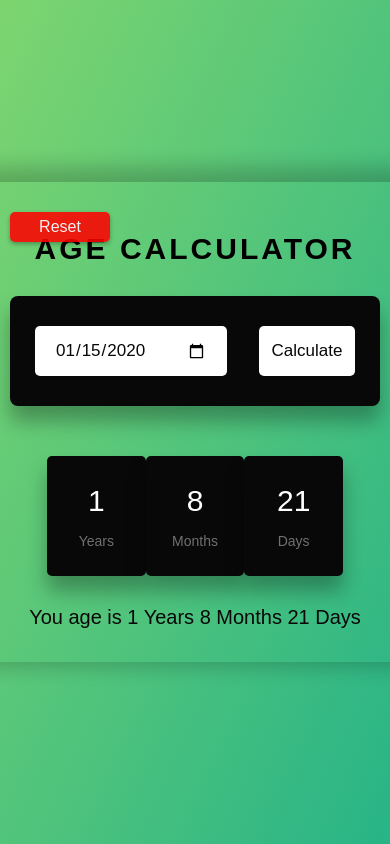
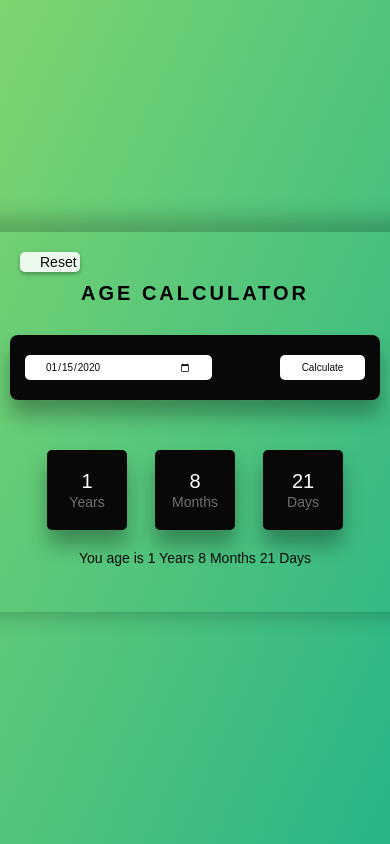
Before and after one commit to mahabub-bd/agecalculator, a website: page index.html in a window 390 px wide. Both pictures are taken after typing "2020-01-15" into the empty fields and a click on the button "Calculate". Shown: the top 844 px of the page. Drawn offline with Linux system fonts and the light colour scheme.

Commit message:
add markdown

```diff
--- a/app.js
+++ b/assets/js/app.js
@@ -1,50 +1,28 @@
-
+'use strict';
 const months = [31, 28, 31, 30, 31, 30, 31, 31, 30, 31, 30, 31];
-
-document.querySelector('#reset').addEventListener('click', function () {
-    defaultValue('--', '--', '--', 'Input Your Birth Date');
-
-});
-
-function defaultValue(textYears, textMonths, textdays, worning) {
-    document.getElementById('years').textContent = textYears;
-    document.getElementById('months').textContent = textMonths;
-    document.getElementById('days').textContent = textdays;
-    document.getElementById('worning').textContent = worning;
-}
-
 document.querySelector('#btn').addEventListener('click', function () {
-
-    // let inputDate = new Date(document.getElementById("date-input").value);
     let inputDate = document.querySelector('#date-input').value;
-
     if (inputDate == '') {
-        defaultValue('--', '--', '--', "You Don't put any value please Input Your Birth Date");
-
+        DisplayResult('-', '-', '-', "You don't put any value please input your birth date");
     }
-
-    else if (inputDate != '' || inputDate != undefined) {
+    else {
         inputDate = new Date(document.getElementById("date-input").value);
         let today = new Date();
-
         let birthMonth, birthDate, birthYear;
-
         let birthDetails = {
             date: inputDate.getDate(),
             month: inputDate.getMonth() + 1,
             year: inputDate.getFullYear()
-        }
+        };
 
         let currentYear = today.getFullYear();
         let currentMonth = today.getMonth() + 1;
         let currentDate = today.getDate();
 
-        leapChecker(currentYear)
+        leapChecker(currentYear);
         // Not Born check
-
-
         if (birthDetails.year > currentYear || (birthDetails.month > currentMonth && birthDetails.year == currentYear) || (birthDetails.date > currentDate && birthDetails.year == currentYear)) {
-            defaultValue('-', '-', '-', 'Not Born Yet');
+            DisplayResult('-', '-', '-', 'Not Born Yet');
             return;
         }
         // Calculate Birth Year
@@ -83,7 +61,7 @@ document.querySelector('#btn').addEventListener('click', function () {
         }
         else if (birthYear === 0) { message = `Your Age is ${birthMonth} Months ${birthDate} Days` }
 
-        displayResult(birthYear, birthMonth, birthDate, message);
+        DisplayResult(birthYear, birthMonth, birthDate, message);
 
     }
     // Lear year function
@@ -95,13 +73,17 @@ document.querySelector('#btn').addEventListener('click', function () {
             months[1] = 28;
         }
     }
-    // Dom Function
-    function displayResult(birthYear, birthMonth, birthDate, message) {
-        document.getElementById('years').textContent = birthYear;
-        document.getElementById('months').textContent = birthMonth;
-        document.getElementById('days').textContent = birthDate;
-        document.getElementById('worning').textContent = message;
+});
 
-    }
+// Reset Button
+document.querySelector('#reset').addEventListener('click', function () {
+    DisplayResult('-', '-', '-', 'Input Your Birth Date');
+});
 
-});
+// Dom Function
+function DisplayResult(birthYear, birthMonth, birthDate, message) {
+    document.getElementById('years').textContent = birthYear;
+    document.getElementById('months').textContent = birthMonth;
+    document.getElementById('days').textContent = birthDate;
+    document.getElementById('message').textContent = message;
+}
--- /dev/null
+++ b/assets/sass/_grid.scss
@@ -0,0 +1,58 @@
+.row {
+    max-width: $grid-width;
+    @include responsive(tablet) {
+      max-width: 48rem;
+      padding: 0 1.5rem;
+    }
+    margin: 0 auto;
+
+    &:not(:last-child) {
+      margin-bottom: $gutter-vertical;
+      @include responsive(tablet) {
+        margin-bottom: $gutter-vertical-small;
+      }
+    }
+
+    @include clearfix;
+
+    [class^="col-"] {
+      float: left;
+
+      &:not(:last-child) {
+        margin-right: $gutter-horizontal;
+        @include responsive(tablet) {
+          margin-right: 0;
+          margin-bottom: $gutter-vertical-small;
+        }
+      }
+      @include responsive(tablet) {
+        width: 100% !important;
+      }
+    }
+    .col-1-of-2 {
+      width: calc((100% - #{$gutter-horizontal}) / 2);
+    }
+    .col-1-of-3 {
+      width: calc((100% - 2 * #{$gutter-horizontal}) / 3);
+    }
+
+    .col-2-of-3 {
+      width: calc(
+        2 * ((100% - 2 * #{$gutter-horizontal}) / 3) + #{$gutter-horizontal}
+      );
+    }
+    .col-2-of-4 {
+      width: calc(
+        2 * ((100% - 3 * #{$gutter-horizontal}) / 4) + #{$gutter-horizontal}
+      );
+    }
+    .col-1-of-4 {
+      width: calc((100% - 3 * #{$gutter-horizontal}) / 4);
+    }
+
+    .col-3-of-4 {
+      width: calc(
+        3 * ((100% - 3 * #{$gutter-horizontal}) / 4) + 2 * #{$gutter-horizontal}
+      );
+    }
+  }
--- /dev/null
+++ b/assets/sass/_mixins.scss
@@ -0,0 +1,56 @@
+@mixin clearfix {
+  &::after {
+    content: "";
+    display: table;
+    clear: both;
+  }
+}
+// Media Quary
+/*
+  Mobile =              0-576 PX
+  Tablet =            576-768 PX
+  Tablet Portrait     768-900 PX
+  Tablet Landscape   900-1200 PX
+  Normal Style      1200-1800 PX
+
+  Big Desktop             1800PX+
+  */
+
+/*
+  $breakpoint arguement
+  -- phone
+  -- tablet
+  -- tab-port
+  -- tab-land
+  -- big-desktop
+  ORDER : Base + Typography > Genaral Layout + Grid > Page Layout  > Components
+  */
+@mixin responsive($breakpoint) {
+  @if $breakpoint == phone {
+    @media only screen and (max-width: 36em) {
+      //576px
+      @content;
+    }
+  } @else if $breakpoint == tablet {
+    @media only screen and (max-width: 46em) {
+      //768px
+      @content;
+    }
+  } @else if $breakpoint == tab-port {
+    @media only screen and (max-width: 56.25em) {
+      //900px
+      @content;
+    }
+  } @else if $breakpoint == desktop {
+    @media only screen and (max-width: 75em) {
+      //1200px
+      @content;
+    }
+  } @else if $breakpoint == big-desktop {
+    @media only screen and (min-width: 113em) {
+      //1800px+
+      @content;
+    }
+  }
+}
+// Media Quary
--- /dev/null
+++ b/assets/sass/_variables.scss
@@ -0,0 +1,5 @@
+// GRID
+$grid-width: 114rem;
+$gutter-vertical: 8rem;
+$gutter-vertical-small: 6rem;
+$gutter-horizontal: 6rem;
--- a/style.css
+++ b/assets/sass/main.scss
@@ -1,3 +1,7 @@
+@import "mixins";
+@import "variables";
+@import "grid";
+
 *,
 *::before,
 *::after {
@@ -17,18 +21,34 @@ body {
 }
 .container {
   position: relative;
-  width: 40%;
+  width: 60vw;
   min-width: 450px;
   position: absolute;
   transform: translate(-50%, -50%);
   left: 50%;
   top: 50%;
   padding: 50px 40px;
-
+  height: 600px;
   filter: blur(-1px);
   box-shadow: -5px -5px 20px 10px rgba(0, 0, 0, 0.2);
   border-radius: 12px;
-  height: 480px;
+
+  @include responsive(phone) {
+    width: 60%;
+    max-height: 380px;
+  }
+  @include responsive(tab-port) {
+    width: 80%;
+    height: 500px;
+  }
+  @include responsive(desktop) {
+    width: 80%;
+    height: 500px;
+  }
+  @include responsive(big-desktop) {
+    width: 50%;
+    height: 600px;
+  }
 }
 .container * {
   border: none;
@@ -40,8 +60,12 @@ body {
   background: #080808;
   padding: 30px 25px;
   border-radius: 8px;
-  box-shadow: 0 15px 20px rgb(0, 0, 0, 0.3);
+  box-shadow: 0 15px 20px rgba(0, 0, 0, 0.3);
   margin-bottom: 50px;
+  @include responsive(phone) {
+    padding: 20px 15px;
+    width: 100%;
+  }
 }
 h3 {
   margin-bottom: 30px;
@@ -49,6 +73,9 @@ h3 {
   text-transform: uppercase;
   font-size: 30px;
   letter-spacing: 3px;
+  @include responsive(phone) {
+    font-size: 20px;
+  }
 }
 input,
 button {
@@ -59,59 +86,107 @@ button {
   border-radius: 5px;
   font-size: 17px;
   cursor: pointer;
+  @include responsive(phone) {
+    font-size: 10px;
+    height: 25px;
+    width: 100%;
+  }
 }
+
 #reset {
   position: absolute;
-  top: 30px;
+  top: 20px;
   height: 30px;
   width: 100px;
-  background: rgba(255, 0, 0, 0.87);
+  background: rgba(255, 255, 255, 0.87);
   color: #efefef;
-  font-size: 15;
-  text-shadow: rgb(40, 180, 135);
-  box-shadow: 0 2px 4px rgb(0, 0, 0, 0.3);
+  font-size: 15px;
+  color: #080808;
+  @include responsive(phone) {
+    height: 20px;
+    width: 60px;
+    top: 20px;
+    left: 50px;
+    font-size: 14px;
+  }
+
+  box-shadow: 0 2px 4px rgba(0, 0, 0, 0.3);
   font-size: 16px;
 }
 input {
   width: 60%;
   padding: 0 20px;
+  @include responsive(phone) {
+    width: 55%;
+    padding: 0 20px;
+  }
 }
 
 button {
   width: 30%;
   float: right;
+  @include responsive(phone) {
+    padding: 0 20px;
+    width: 25%;
+  }
 }
 .outputs-wrapper {
   width: 80%;
   display: flex;
   justify-content: space-between;
   margin: 0 auto;
+  @include responsive(phone) {
+    width: 80%;
+  }
+  @include responsive(big-desktop) {
+    width: 60%;
+  }
 }
 
 .outputs-wrapper > * {
   height: 120px;
   width: 120px;
+  @include responsive(tablet) {
+    height: 60px;
+    width: 60px;
+  }
+  @include responsive(desktop) {
+    height: 80px;
+    width: 80px;
+  }
+  @include responsive(big-desktop) {
+    height: 150px;
+    width: 150px;
+  }
   background-color: #080808;
   border-radius: 5px;
   color: #ffffff;
   display: grid;
+
   place-items: center;
   padding: 20px 0;
-  box-shadow: 0 15px 20px rgb(0, 0, 0, 0.3);
+  box-shadow: 0 15px 20px rgba(0, 0, 0, 0.3);
 }
 span {
   font-size: 30px;
   font-weight: 500;
+  @include responsive(phone) {
+    font-size: 20px;
+  }
 }
 p {
   font-size: 14px;
   color: #707070;
   font-weight: 400;
 }
-#worning {
-  margin-top: 30px;
+#message {
+  margin-top: 60px;
   text-align: center;
   color: #080808;
-  font-size: 20px;
+  font-size: 28px;
   font-weight: 500;
+  @include responsive(phone) {
+    font-size: 14px;
+    margin-top: 20px;
+  }
 }
--- a/index.html
+++ b/index.html
@@ -4,7 +4,7 @@
     <meta charset="UTF-8" />
     <meta http-equiv="X-UA-Compatible" content="IE=edge" />
     <meta name="viewport" content="width=device-width, initial-scale=1.0" />
-    <link rel="stylesheet" href="style.css" />
+    <link rel="stylesheet" href="assets/css/style.css" />
     <title>Age Calculator</title>
   </head>
   <body>
@@ -12,32 +12,32 @@
       <h3>Age Calculator</h3>
       <button id="reset">Reset</button>
       <div class="inputs-wrapper">
-          <input type="date" id="date-input"></input>
+          <input type="date" id="date-input" ></input>
 
           <button id="btn" >Calculate</button>
       </div>
       <div class="outputs-wrapper">
         <div>
           <span id="years">
-            --
+            -
           </span>
           <p>Years</p>
         </div>
         <div>
           <span id="months">
-            --
+            -
           </span>
           <p>Months</p>
         </div>
         <div>
           <span id="days">
-            --
+            -
           </span>
           <p>Days</p>
         </div>
       </div>
-      <p id="worning" ></p>
+      <p id="message" ></p>
     </div>
-    <script src="app.js"></script>
+    <script src="assets/js/app.js"></script>
   </body>
 </html>
```
Also changed, not shown: package.json (added, +27 -0 lines), README.md, assets/agecalculator.png (added), assets/css/style.css (added), 2 other files.
